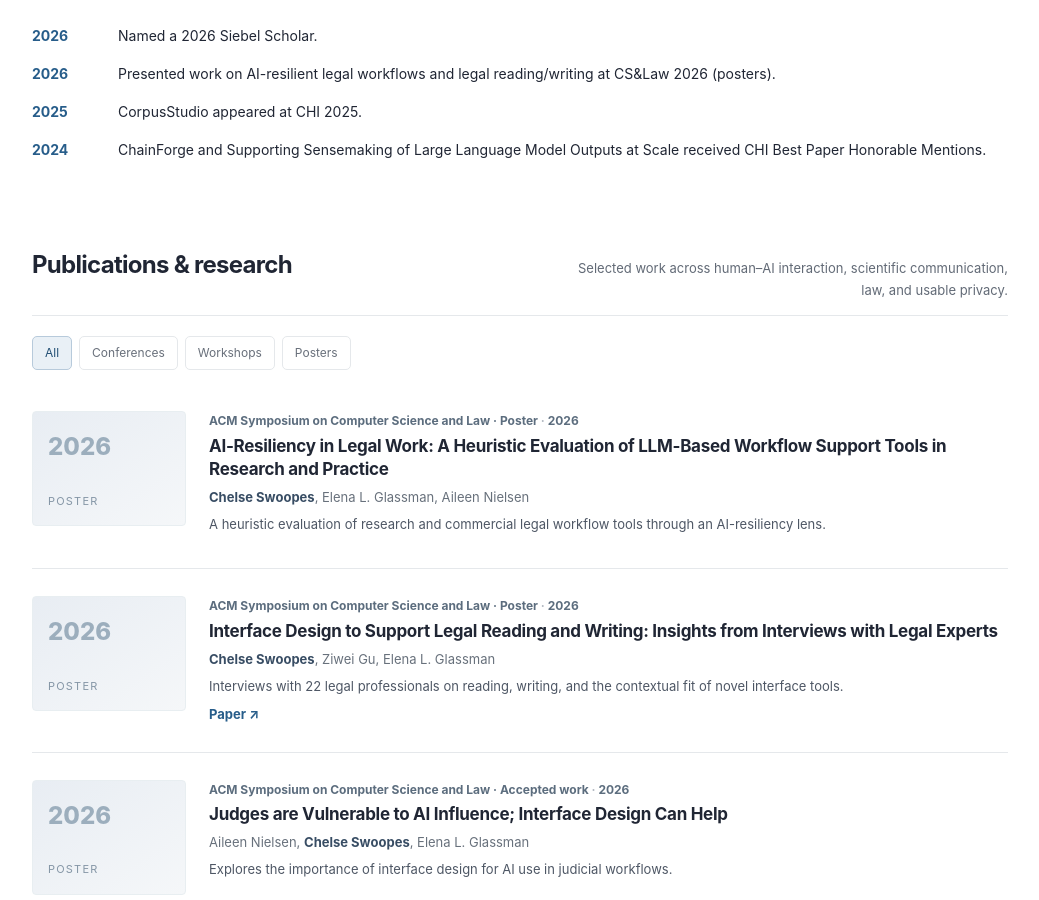
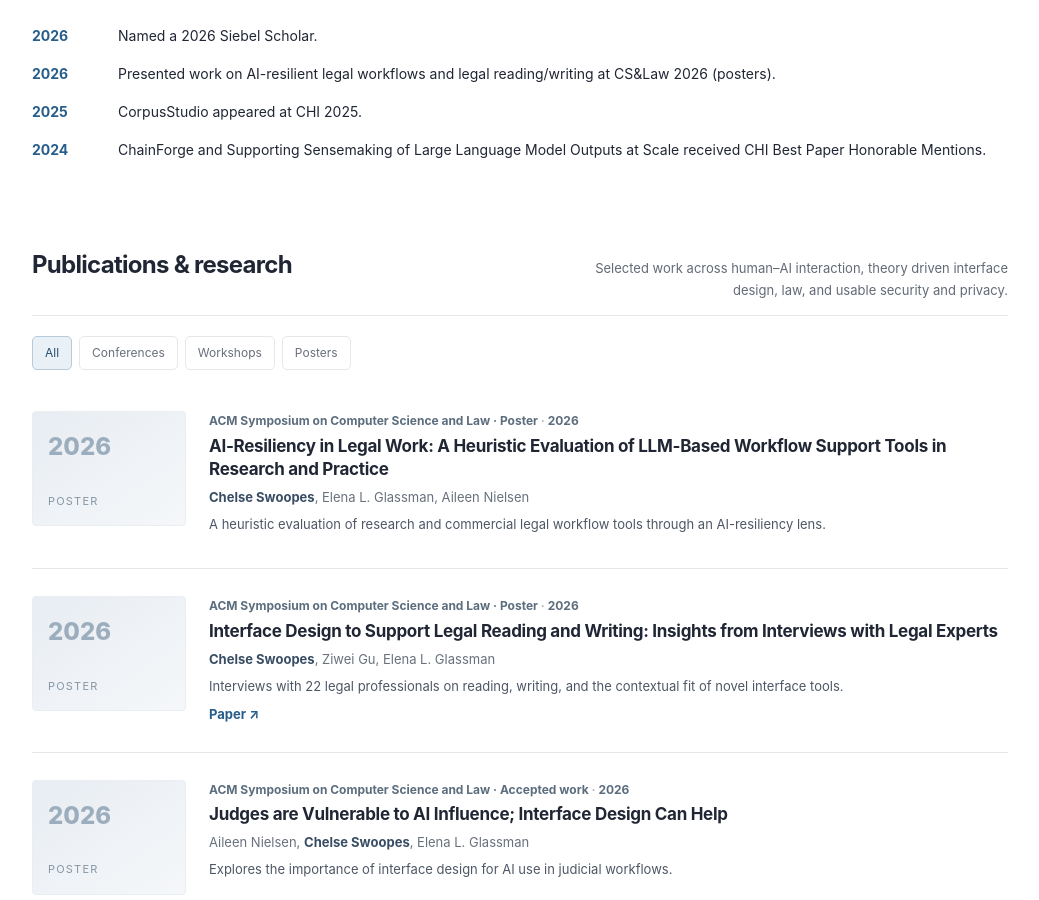
Before and after one commit to cswbuild/chelseswoopes.github.io, a Jekyll site: the page built from index.html, in a window 1280 px wide and 900 px high, scrolled down 975 px. Shown: the whole window, without its empty margins (120-1159 px from the left). Built offline with Jekyll 4.4.1, drawn with Linux system fonts in a browser that asks for light colours.

Commit message:
Update index.html

```diff
--- a/index.html
+++ b/index.html
@@ -18,7 +18,7 @@ layout: default
   </div>
 </section>
 <section id="news" class="news"><div class="section-head"><h2>News</h2></div><ul class="news-list">{% for item in site.data.news %}<li><time>{{ item.date }}</time><span>{{ item.text }}</span></li>{% endfor %}</ul></section>
-<section id="publications"><div class="section-head"><h2>Publications & research</h2><p>Selected work across human–AI interaction, scientific communication, law, and usable privacy.</p></div>
+<section id="publications"><div class="section-head"><h2>Publications & research</h2><p>Selected work across human–AI interaction, theory driven interface design, law, and usable security and privacy.</p></div>
 <div class="filter-row" aria-label="Publication filters"><button class="filter active" data-filter="all" aria-pressed="true">All</button><button class="filter" data-filter="conference" aria-pressed="false">Conferences</button><button class="filter" data-filter="workshop" aria-pressed="false">Workshops</button><button class="filter" data-filter="poster" aria-pressed="false">Posters</button></div>
 <div class="publication-list">{% for pub in site.data.publications %}
 <article class="publication" data-type="{{ pub.type }}">
```
